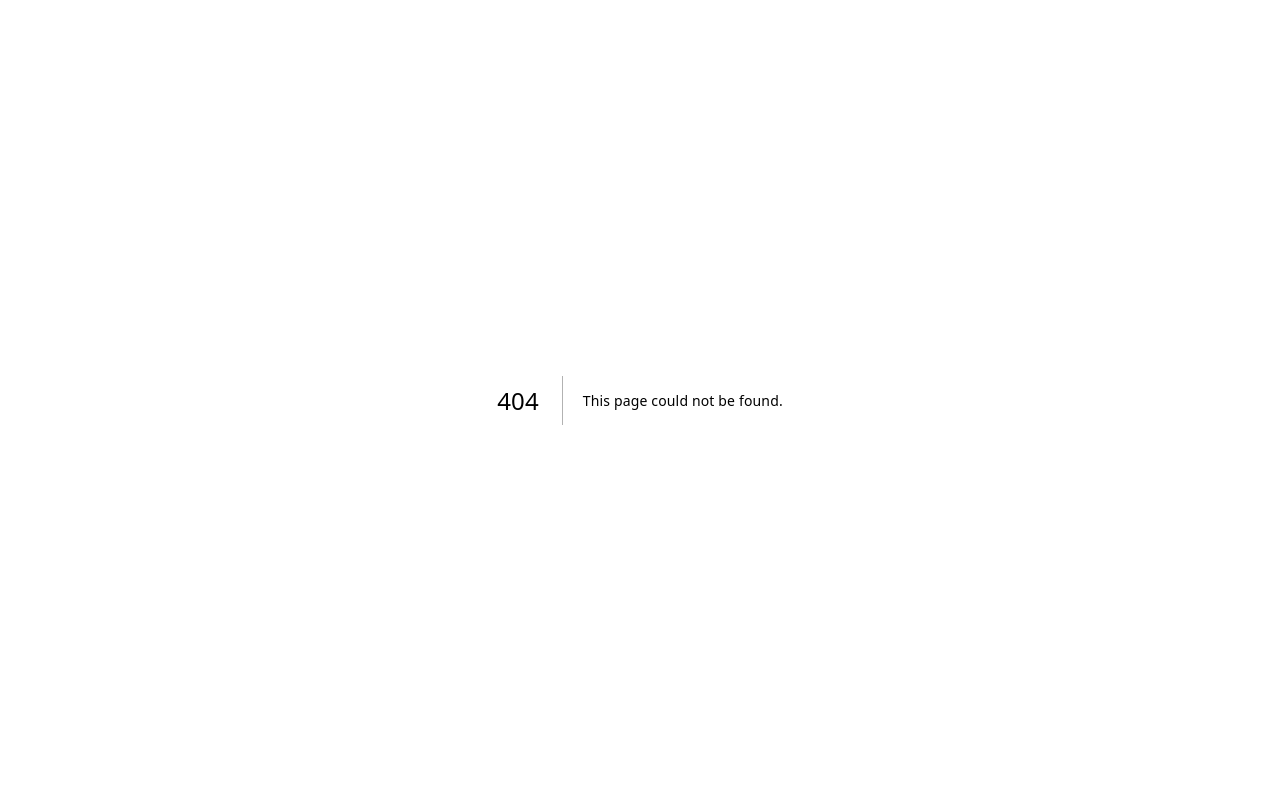
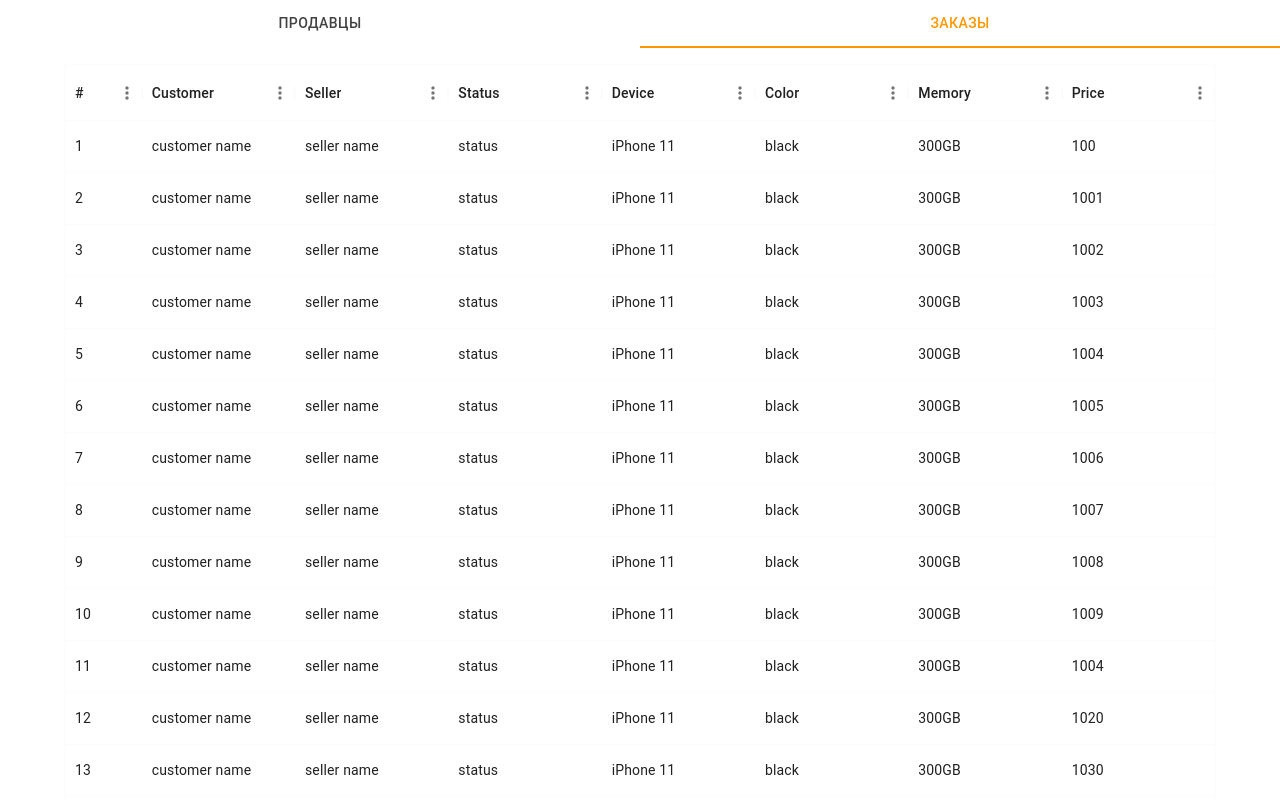
Before and after one commit to Muhitori/device-store, a Next.js app: page /manager/orders in a window 1280 px wide. Before the commit this address had no page. Shown: the top 800 px of the page. Built offline with nearby package versions, Linux system fonts and the light colour scheme.

Commit message:
base manager pages

```diff
--- a/package.json
+++ b/package.json
@@ -13,6 +13,7 @@
     "@emotion/styled": "^11.11.0",
     "@mui/icons-material": "^5.14.13",
     "@mui/material": "^5.14.13",
+    "@mui/x-data-grid": "^6.16.2",
     "@reduxjs/toolkit": "^1.9.6",
     "formik": "^2.4.5",
     "next": "13.5.4",
--- /dev/null
+++ b/src/app/manager/layout.tsx
@@ -0,0 +1,29 @@
+"use client";
+import { Box, Tabs, Tab } from "@mui/material";
+import { usePathname, useRouter } from "next/navigation";
+
+interface Props {
+	children: React.ReactNode;
+}
+
+export default function ManagerLayout({ children }: Props) {
+	const pathname = usePathname();
+	const router = useRouter();
+
+	const tab = pathname.split("/").pop();
+
+	const handleTabChange = (event: React.SyntheticEvent, newTab: string) => {
+		router.push(newTab);
+	};
+
+	return (
+		<Box width='100%' height='100%'>
+			<Tabs variant='fullWidth' value={tab} onChange={handleTabChange}>
+				<Tab label='Продавцы' value='sellers' />
+				<Tab label='Заказы' value='orders' />
+			</Tabs>
+
+			{children}
+		</Box>
+	);
+}
--- /dev/null
+++ b/src/app/manager/orders/page.tsx
@@ -0,0 +1,23 @@
+"use client";
+import { orders } from "@/constants";
+import { Container } from "@mui/material";
+import { GridColDef, DataGrid } from "@mui/x-data-grid";
+
+export const columns: GridColDef[] = [
+	{ field: "id", headerName: "#", flex: 0.5 },
+	{ field: "customer", headerName: "Customer", flex: 1 },
+	{ field: "seller", headerName: "Seller", flex: 1 },
+	{ field: "status", headerName: "Status", flex: 1 },
+	{ field: "device", headerName: "Device", flex: 1 },
+	{ field: "color", headerName: "Color", flex: 1 },
+	{ field: "memory", headerName: "Memory", flex: 1 },
+	{ field: "price", headerName: "Price", flex: 1 },
+];
+
+export default function Orders() {
+	return (
+		<Container sx={{ display: "flex", flexDirection: "column", gap: 2, p: 2 }}>
+			<DataGrid autoHeight rows={orders} columns={columns} />
+		</Container>
+	);
+}
--- a/src/app/manager/page.tsx
+++ b/src/app/manager/page.tsx
@@ -1,3 +1,4 @@
-export default function Manager() {
-	return <div>manager</div>;
+import { redirect } from "next/navigation";
+export default async function ManagerHome() {
+	redirect("/manager/sellers");
 }
--- a/src/constants/mockups.ts
+++ b/src/constants/mockups.ts
@@ -42,3 +42,267 @@ export const devicesForUser = [
 		price: 500,
 	},
 ];
+
+export const sellers = [
+	{
+		id: "1",
+		username: "asfaf",
+		password: "123456",
+		phone: "121324223535",
+		office: "3254646",
+	},
+	{
+		id: "2",
+		username: "asfaf",
+		password: "123456",
+		phone: "121324223535",
+		office: "3254646",
+	},
+
+	{
+		id: "3",
+		username: "asfaf",
+		password: "123456",
+		phone: "121324223535",
+		office: "3254646",
+	},
+
+	{
+		id: "4",
+		username: "asfaf",
+		password: "123456",
+		phone: "121324223535",
+		office: "3254646",
+	},
+
+	{
+		id: "5",
+		username: "asfaf",
+		password: "123456",
+		phone: "121324223535",
+		office: "3254646",
+	},
+	{
+		id: "6",
+		username: "asfaf",
+		password: "123456",
+		phone: "121324223535",
+		office: "3254646",
+	},
+	{
+		id: "7",
+		username: "asfaf",
+		password: "123456",
+		phone: "121324223535",
+		office: "3254646",
+	},
+	{
+		id: "8",
+		username: "asfaf",
+		password: "123456",
+		phone: "121324223535",
+		office: "3254646",
+	},
+	{
+		id: "9",
+		username: "asfaf",
+		password: "123456",
+		phone: "121324223535",
+		office: "3254646",
+	},
+	{
+		id: "10",
+		username: "asfaf",
+		password: "123456",
+		phone: "121324223535",
+		office: "3254646",
+	},
+	{
+		id: "11",
+		username: "asfaf",
+		password: "123456",
+		phone: "121324223535",
+		office: "3254646",
+	},
+	{
+		id: "12",
+		username: "asfaf",
+		password: "123456",
+		phone: "121324223535",
+		office: "3254646",
+	},
+	{
+		id: "13",
+		username: "asfaf",
+		password: "123456",
+		phone: "121324223535",
+		office: "3254646",
+	},
+	{
+		id: "14",
+		username: "asfaf",
+		password: "123456",
+		phone: "121324223535",
+		office: "3254646",
+	},
+	{
+		id: "15",
+		username: "asfaf",
+		password: "123456",
+		phone: "121324223535",
+		office: "3254646",
+	},
+];
+
+export const orders = [
+	{
+		id: 1,
+		customer: "customer name",
+		seller: "seller name",
+		status: "status",
+		device: "iPhone 11",
+		color: "black",
+		memory: "300GB",
+		price: 100,
+	},
+	{
+		id: 2,
+		customer: "customer name",
+		seller: "seller name",
+		status: "status",
+		device: "iPhone 11",
+		color: "black",
+		memory: "300GB",
+		price: 1001,
+	},
+	{
+		id: 3,
+		customer: "customer name",
+		seller: "seller name",
+		status: "status",
+		device: "iPhone 11",
+		color: "black",
+		memory: "300GB",
+		price: 1002,
+	},
+	{
+		id: 4,
+		customer: "customer name",
+		seller: "seller name",
+		status: "status",
+		device: "iPhone 11",
+		color: "black",
+		memory: "300GB",
+		price: 1003,
+	},
+	{
+		id: 5,
+		customer: "customer name",
+		seller: "seller name",
+		status: "status",
+		device: "iPhone 11",
+		color: "black",
+		memory: "300GB",
+		price: 1004,
+	},
+	{
+		id: 6,
+		customer: "customer name",
+		seller: "seller name",
+		status: "status",
+		device: "iPhone 11",
+		color: "black",
+		memory: "300GB",
+		price: 1005,
+	},
+	{
+		id: 7,
+		customer: "customer name",
+		seller: "seller name",
+		status: "status",
+		device: "iPhone 11",
+		color: "black",
+		memory: "300GB",
+		price: 1006,
+	},
+	{
+		id: 8,
+		customer: "customer name",
+		seller: "seller name",
+		status: "status",
+		device: "iPhone 11",
+		color: "black",
+		memory: "300GB",
+		price: 1007,
+	},
+	{
+		id: 9,
+		customer: "customer name",
+		seller: "seller name",
+		status: "status",
+		device: "iPhone 11",
+		color: "black",
+		memory: "300GB",
+		price: 1008,
+	},
+	{
+		id: 10,
+		customer: "customer name",
+		seller: "seller name",
+		status: "status",
+		device: "iPhone 11",
+		color: "black",
+		memory: "300GB",
+		price: 1009,
+	},
+	{
+		id: 11,
+		customer: "customer name",
+		seller: "seller name",
+		status: "status",
+		device: "iPhone 11",
+		color: "black",
+		memory: "300GB",
+		price: 1004,
+	},
+	{
+		id: 12,
+		customer: "customer name",
+		seller: "seller name",
+		status: "status",
+		device: "iPhone 11",
+		color: "black",
+		memory: "300GB",
+		price: 1020,
+	},
+	{
+		id: 13,
+		customer: "customer name",
+		seller: "seller name",
+		status: "status",
+		device: "iPhone 11",
+		color: "black",
+		memory: "300GB",
+		price: 1030,
+	},
+	{
+		id: 14,
+		customer: "customer name",
+		seller: "seller name",
+		status: "status",
+		device: "iPhone 11",
+		color: "black",
+		memory: "300GB",
+		price: 1400,
+	},
+	{
+		id: 15,
+		customer: "customer name",
+		seller: "seller name",
+		status: "status",
+		device: "iPhone 11",
+		color: "black",
+		memory: "300GB",
+		price: 1050,
+	},
+];
```
Also changed, not shown: src/app/manager/sellers/page.tsx (added, +29 -0 lines), 1 other file (tests, documents, lock files or other folders).
